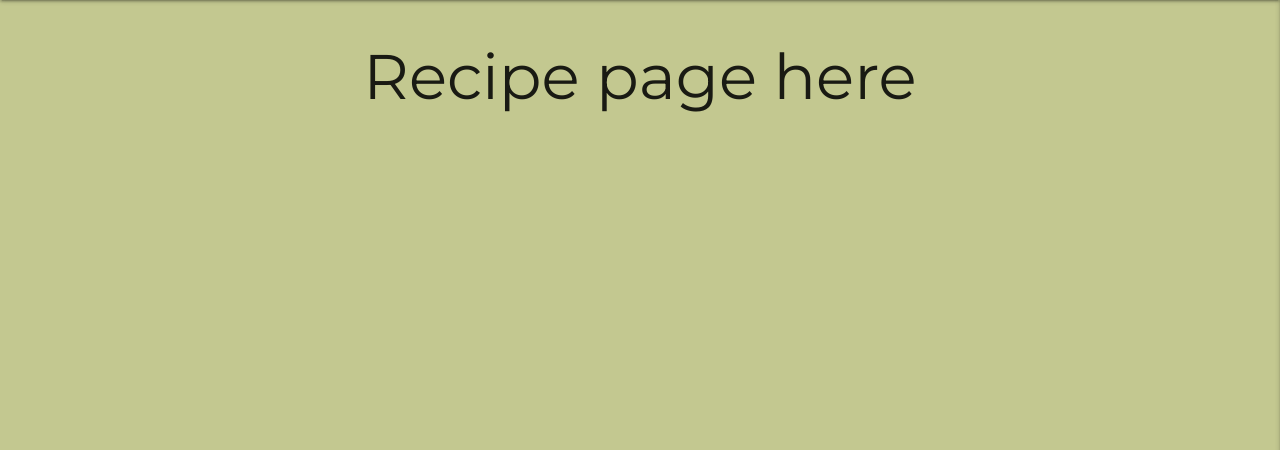
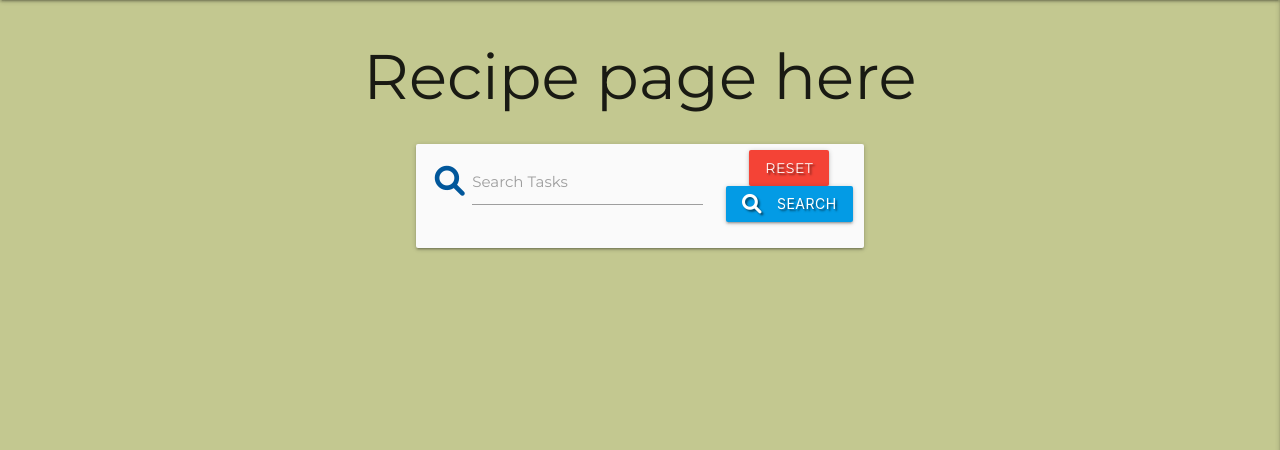
Before and after one commit to TimMorrisDev/MS3-sustainable-supper, a Flask app: page /recipes in a window 1280 px wide. Shown: the part 64-514 px from the top of the page. Run offline with Flask 2, Linux system fonts and the light colour scheme; data that the repository does not hold is empty; some libraries are stand-ins or nearby versions.

Commit message:
Create search function on recipe page

```diff
--- a/app.py
+++ b/app.py
@@ -21,10 +21,19 @@ mongo = PyMongo(app)
 
 @app.route("/")
 def index():
-    top_recipes = mongo.db.recipes.find().sort("user_favourite", pymongo.DESCENDING)[:3]
-    most_made = mongo.db.recipes.find().sort("recipe_made_count", pymongo.DESCENDING)[:3]
+    top_recipes = mongo.db.recipes.find().sort(
+        "user_favourite", pymongo.DESCENDING)[:3]
+    most_made = mongo.db.recipes.find().sort(
+        "recipe_made_count", pymongo.DESCENDING)[:3]
     return render_template(
         'index.html', top_recipes=top_recipes, most_made=most_made)
+
+
+@app.route("/search", methods=["GET", "POST"])
+def search():
+    query = request.form.get("query")
+    recipes = list(mongo.db.recipes.find({"$text": {"$search": query}}))
+    return render_template("recipes.html", recipes=recipes)
 
 
 @app.route("/recipes")
@@ -250,7 +259,8 @@ def recipe_made(recipe_id):
     delta = timedelta(days=1)
     past = now-delta
     recipe_made_count = recipe["recipe_made_count"]
-    recipe_made_users = [u.items() for u in recipe_made_count if u["user"] == session["user"] and u["time"] > past]
+    recipe_made_users = [u.items() for u in recipe_made_count if u[
+        "user"] == session["user"] and u["time"] > past]
     if not recipe_made_users:
         mongo.db.recipes.update({"_id": ObjectId(
                 recipe_id)}, {"$push": {"recipe_made_count": {
--- a/templates/recipes.html
+++ b/templates/recipes.html
@@ -4,10 +4,24 @@
 
 <h1 class="center-align">Recipe page here</h1>
 
-<!-- <div class="row">
-    <div class="col s12 m8 offset-m2 l6 offset-l3">
-    </div>
-</div> -->
+<div class="row ">
+    <form action="{{ url_for('search') }}" method="post"
+        class="col s12 m8 offset-m2 l6 offset-l3 card-panel grey lighten-5">
+        <div class="row valign-wrapper center-align">
+            <div class="input-field col s12 m8">
+                <i class="fas fa-search prefix light-blue-text text-darken-4"></i>
+                <input type="text" name="query" id="query" minlength="3" class="validate" required>
+                <label for="query">Search Tasks</label>
+            </div>
+            <div class="col s12 m4">
+                <a href="{{ url_for('recipes') }}" class="red btn text-shadow">Reset</a>
+                <button type="submit" class="light-blue darken-1 btn text-shadow">
+                    <i class="fas fa-search left"></i> Search
+                </button>
+            </div>
+        </div>
+    </form>
+</div>
 
 <div class="row">
     <div class="col s12 m8 offset-m2 l6 offset-l3">
```
Also changed, not shown: templates/index.html (+7 -6 lines).
